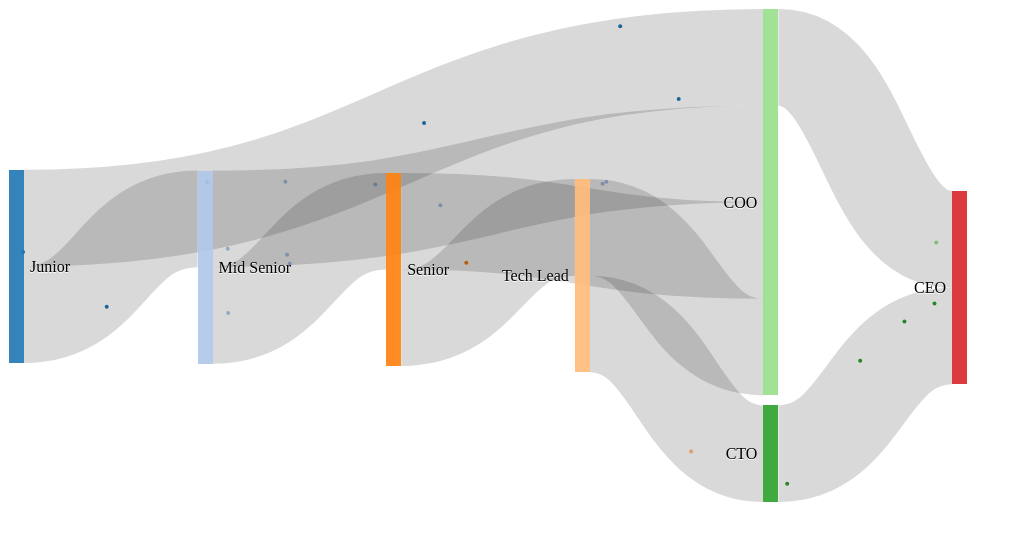
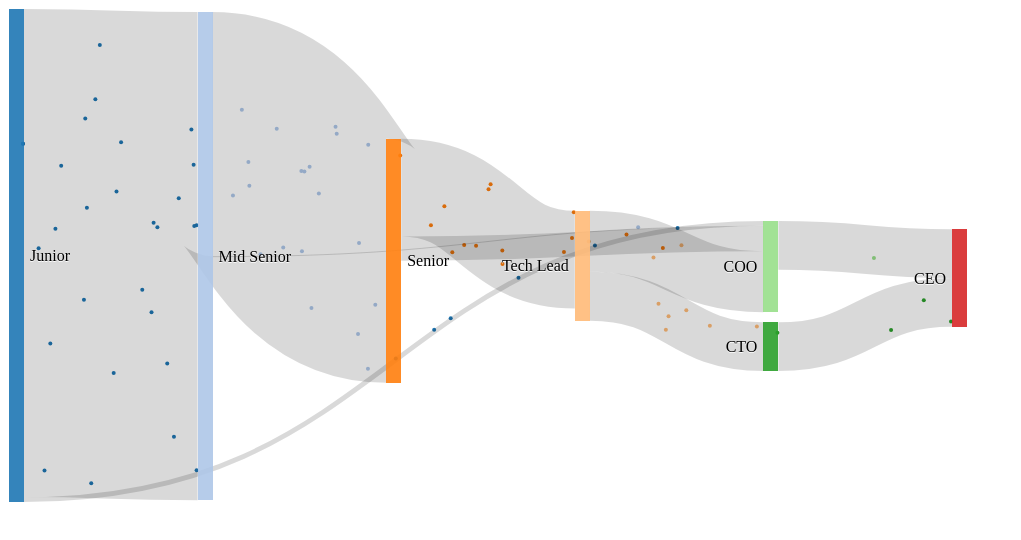
Before and after one commit to hazemhagrass/d3-sankey, a plain HTML site: page index.html in a window 1280 px wide. Shown: the whole page, without its empty margins (0-1021 px from the left). Drawn offline with nearby package versions, Linux system fonts and the light colour scheme; animation ran at ten frames a second.

Commit message:
Update Example

```diff
--- a/index.html
+++ b/index.html
@@ -34,16 +34,16 @@
             {'node': 6, 'name': 'CEO'}
         ],
         links: [
-            {'source': 0, 'target': 1, 'value': 10},
+            {'source': 0, 'target': 1, 'value': 1000},
             {'source': 0, 'target': 5, 'value': 10},
-            {'source': 1, 'target': 2, 'value': 10},
-            {'source': 1, 'target': 5, 'value': 10},
-            {'source': 2, 'target': 3, 'value': 10},
-            {'source': 2, 'target': 5, 'value': 10},
-            {'source': 3, 'target': 4, 'value': 10},
-            {'source': 3, 'target': 5, 'value': 10},
-            {'source': 4, 'target': 6, 'value': 10},
-            {'source': 5, 'target': 6, 'value': 10}
+            {'source': 1, 'target': 2, 'value': 500},
+            {'source': 1, 'target': 5, 'value': 2},
+            {'source': 2, 'target': 3, 'value': 200},
+            {'source': 2, 'target': 5, 'value': 50},
+            {'source': 3, 'target': 4, 'value': 100},
+            {'source': 3, 'target': 5, 'value': 125},
+            {'source': 4, 'target': 6, 'value': 100},
+            {'source': 5, 'target': 6, 'value': 100}
         ]
     };
 
```
